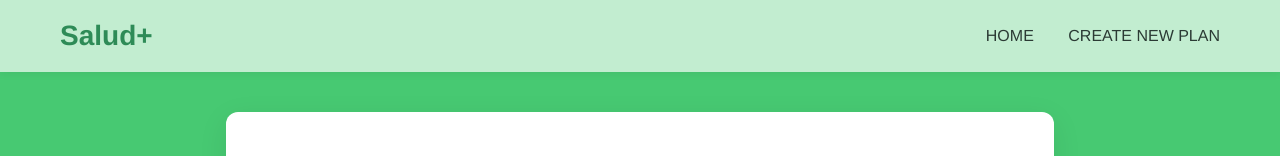
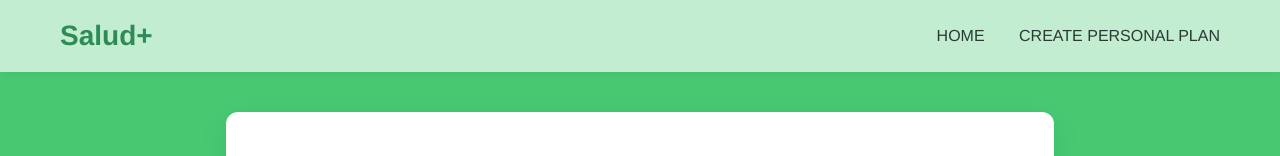
Before and after one commit to cuevashudg/Salud-Plus, a website: page LoggedIn.html in a window 1280 px wide. Shown: the top 156 px of the page. Drawn offline with Linux system fonts and the light colour scheme.

Commit message:
Update navigation link text and enhance README with interest in photo input option

```diff
--- a/LoggedIn.html
+++ b/LoggedIn.html
@@ -13,7 +13,7 @@
         <div class="logo">Salud+</div>
         <nav>
             <a href="index.html">HOME</a>
-            <a href="LoggedIn.html">CREATE NEW PLAN</a>
+            <a href="LoggedIn.html">CREATE PERSONAL PLAN</a>
         </nav>
     </header>
 
```
Also changed, not shown: README.md.
